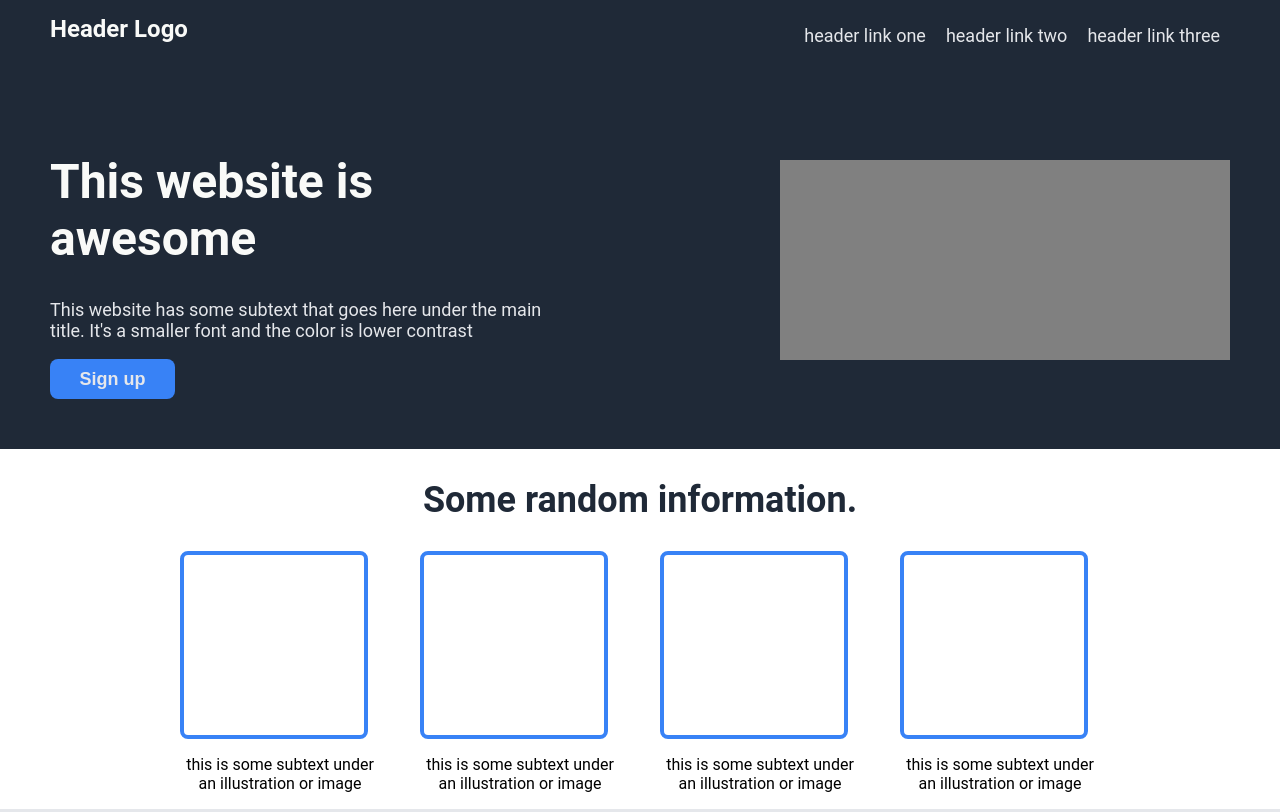
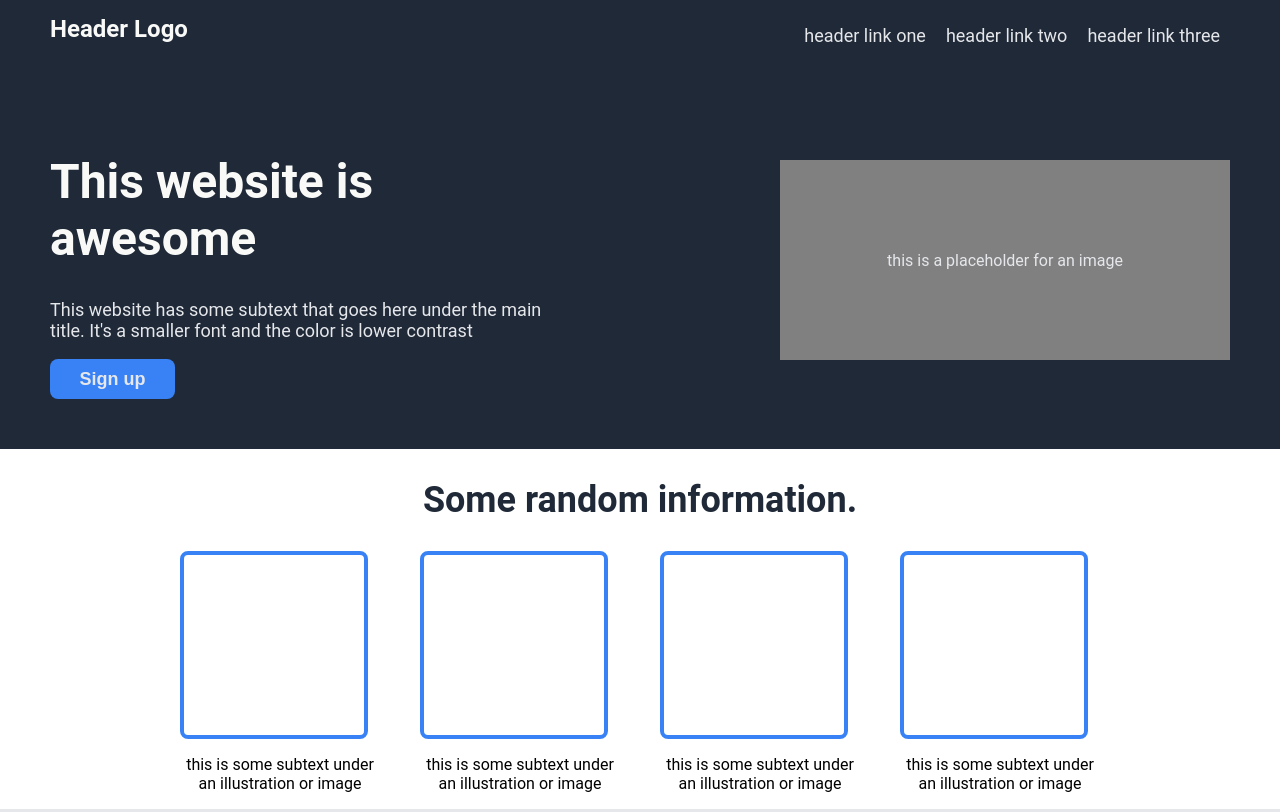
Before and after one commit to jh80/odin-landing-page, a plain HTML site: page index.html in a window 1280 px wide. Shown: the top 812 px of the page. Drawn offline with Linux system fonts and the light colour scheme.

Commit message:
Add text to welcome pretend-image

```diff
--- a/index.html
+++ b/index.html
@@ -29,7 +29,7 @@
                     </p>
                     <button>Sign up</button>
                 </div>
-                <div class="pretend-image-large"></div>
+                <div class="pretend-image-large">this is a placeholder for an image</div>
             </div>
         </div>
         <div class="info">
--- a/style.css
+++ b/style.css
@@ -91,6 +91,10 @@ nav a {
     width: 450px;
     height: 200px;
     background-color: gray;
+    color: #e5e7eb;
+    display: flex;
+    justify-content: center;
+    align-items: center;
 }
 
 .pretend-image {
```
